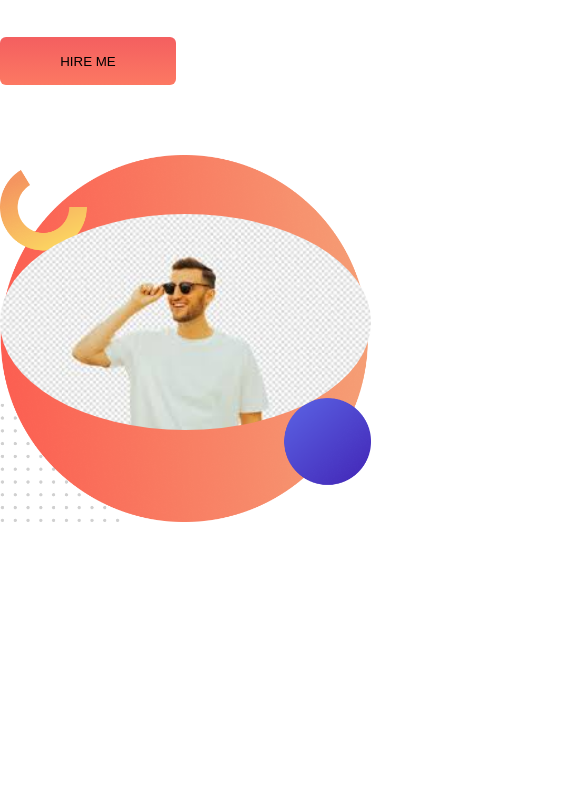
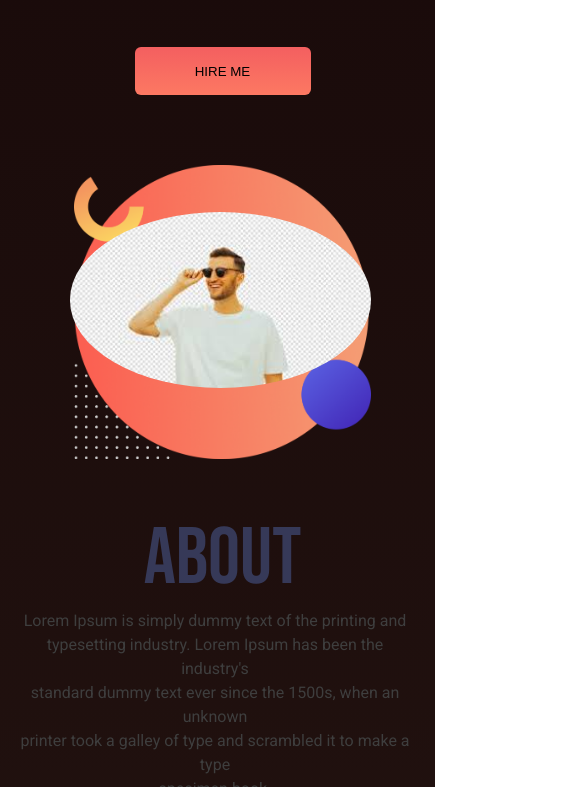
Before and after one commit to raselworshop/website-personal, a plain HTML site: page index.html in a window 390 px wide. Shown: the part 351-1138 px from the top of the page, 585 px wide, since content can reach past the window. Before the commit the page ends 967 px from the top, so only its background shows below. Drawn offline with Linux system fonts and the light colour scheme.

Commit message:
addded the responsive for banner section

```diff
--- a/index.html
+++ b/index.html
@@ -37,7 +37,7 @@
                 </div>
                 <div class="banner-right-content">
                     <h1 class="headerFont">About</h1>
-                    <p class="paragraphFont">Lorem Ipsum is simply dummy text of the printing and <br> typesetting industry. Lorem Ipsum has been the industry's <br> standard dummy text ever since the 1500s, when an unknown <br> printer took a galley of type and scrambled it to make a type <br> specimen book.</p>
+                    <p class="paragraphFont paragraphFontFor">Lorem Ipsum is simply dummy text of the printing and <br> typesetting industry. Lorem Ipsum has been the industry's <br> standard dummy text ever since the 1500s, when an unknown <br> printer took a galley of type and scrambled it to make a type <br> specimen book.</p>
                     <button class="btn">DOWNLOAD CV</button>
                 </div>
             </div>
--- a/styles/style.css
+++ b/styles/style.css
@@ -117,3 +117,119 @@ img.circle-image {
     width: 70%;
     height: 100%;
 }
+
+
+/* responsive section */
+@media screen and (max-width:576px) {
+body{
+    background: linear-gradient(0.00deg, rgb(40, 24, 20) -28.333%, rgb(24, 9, 9) 95.833%);
+}
+.header-secttion{
+    width: 425px;
+    height: 70px;
+    display: flex;
+    flex-direction: column;
+    justify-content: center;
+    align-items: center;
+    margin: 0px auto;
+    background: rgb(246, 246, 246);
+    position: sticky;
+}
+section.banner {
+    width: 425px;
+    display: flex;
+    flex-direction: column;
+    justify-content: space-evenly;
+    align-items: center;
+    gap: 20px;
+    margin: 50px auto;
+}
+.banner-left {
+    width: 100%;
+    margin-left: 20px;
+    display: flex;
+    flex-direction: column;
+    justify-content: space-evenly;
+    align-items: center;
+}
+.banner-left-image {
+    position: relative;
+    margin: 40px 0;
+    display: flex;
+    flex-direction: column;
+    justify-content: center;
+    align-items: center;
+}
+img.person-image {
+    position: absolute;
+    left: 14%;
+    top: 16%;
+    width: 71%;
+    border-radius: 108%;
+}
+.banner-left-content {
+    display: flex;
+    flex-direction: column;
+    justify-content: space-evenly;
+    align-items: center;
+    margin: 0 auto;
+}
+.headerFont {
+    font-family: "Bebas Neue", sans-serif;
+    font-size: 5rem;
+    font-weight: 500;
+    line-height: 80px;
+    font-style: normal;
+    color: rgb(54, 57, 88);
+    text-align: left;
+}
+.paragraphFont {
+    font-family: "Roboto", sans-serif;
+    font-weight: 400;
+    font-style: normal;
+    color: rgb(62, 62, 62);
+    font-size: 16px;
+    line-height: 24px;
+    text-align: center;
+}
+.banner-right {
+    width: 100%;
+    margin-left: 20px;
+    display: flex;
+    flex-direction: column-reverse;
+    justify-content: space-evenly;
+    align-items: center;
+}
+img.person-image2 {
+    position: absolute;
+    left: 14%;
+    top: 17%;
+    width: 62%;
+    border-radius: 100%;
+}
+.banner-right-image {
+    position: relative;
+    margin: 40px 0;
+    display: flex;
+    flex-direction: column;
+    justify-content: center;
+    align-items: center;
+}
+.banner-right-content {
+    display: flex;
+    flex-direction: column;
+    justify-content: space-evenly;
+    align-items: center;
+    margin: 0 auto;
+}
+.paragraphFontFor {
+    font-family: "Roboto", sans-serif;
+    font-weight: 400;
+    font-style: normal;
+    color: rgb(62, 62, 62);
+    font-size: 16px;
+    line-height: 24px;
+    text-align: center;
+    padding: 10px 20px 10px 5px;
+}
+}
```
